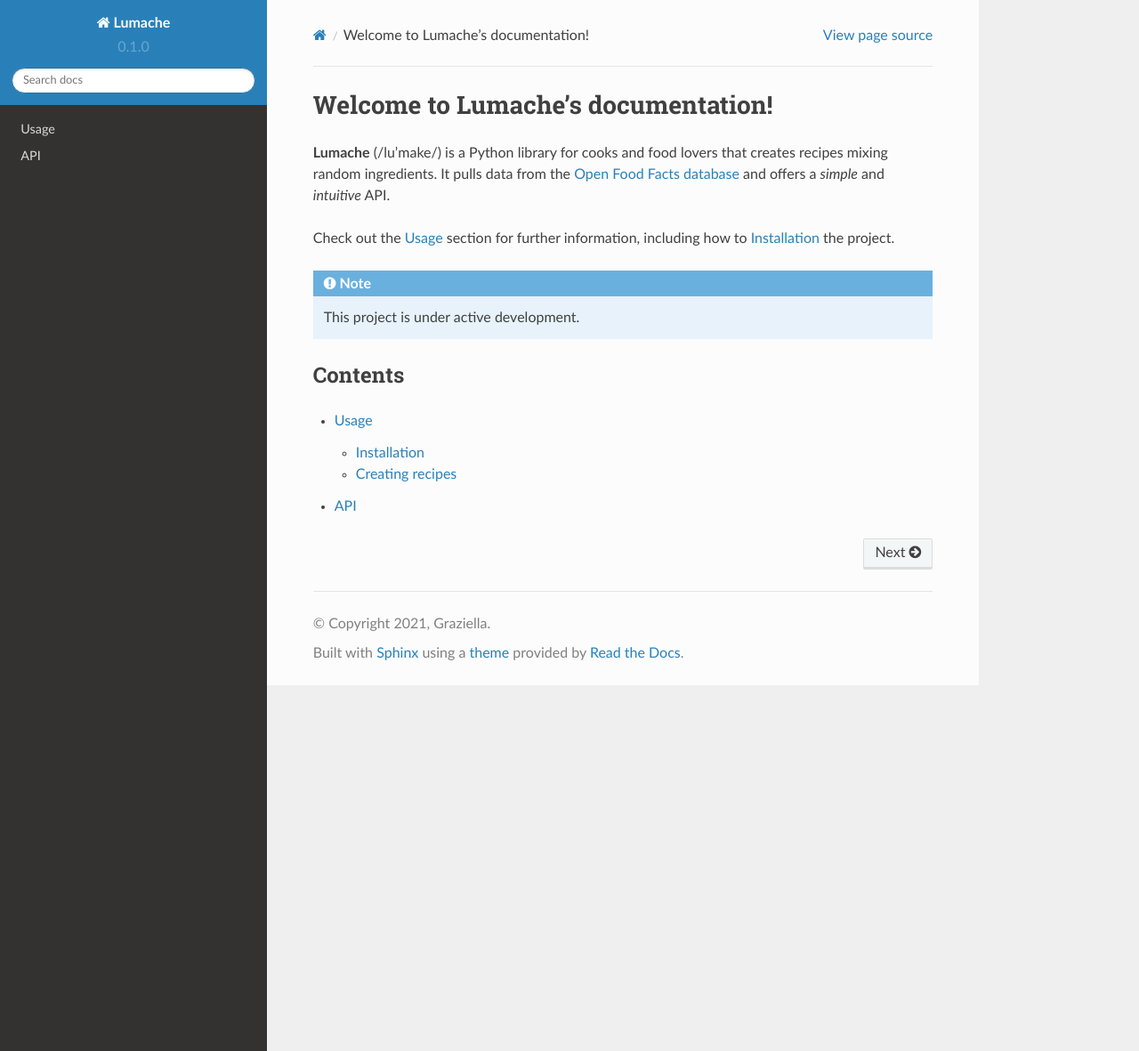
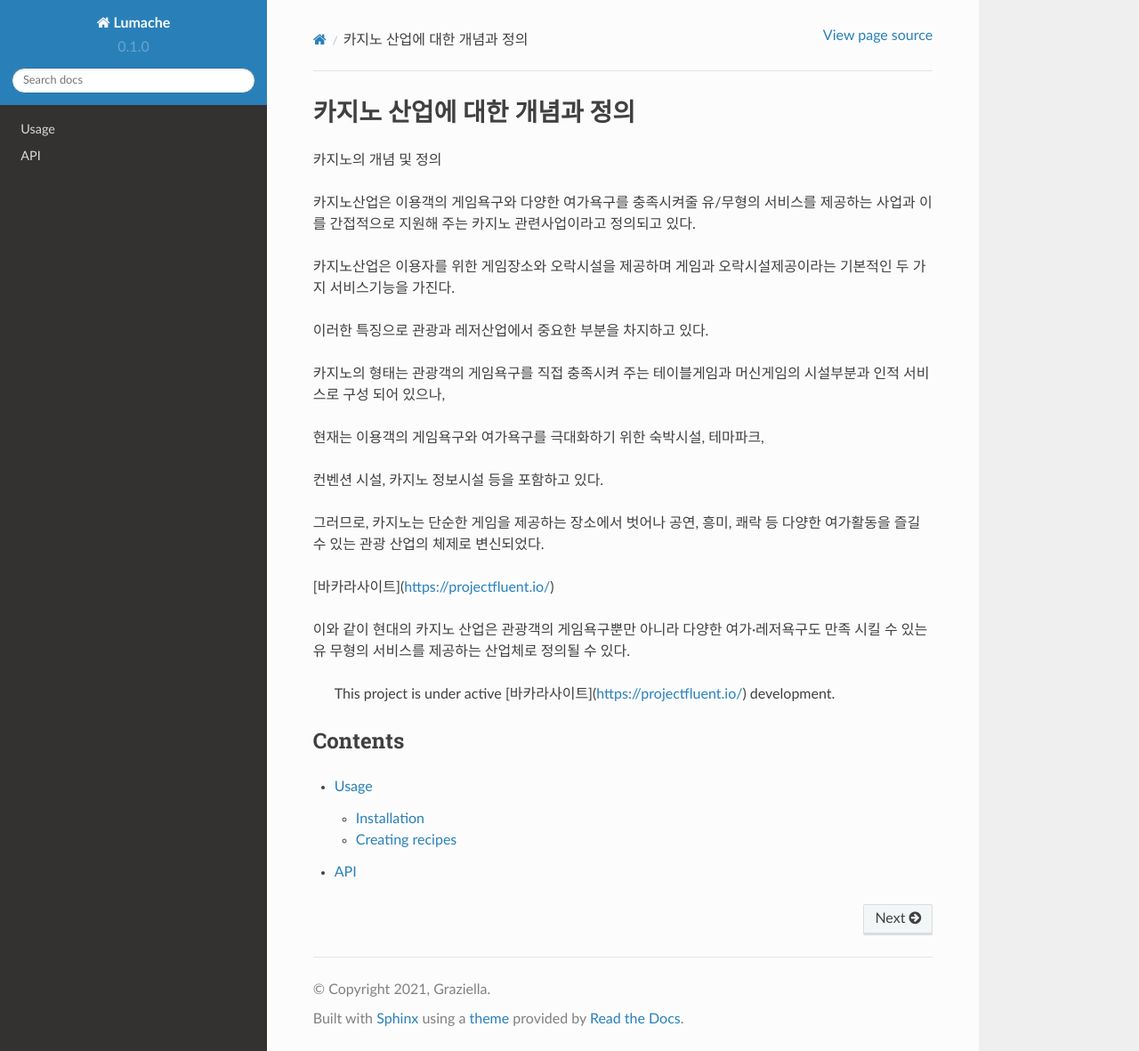
Before and after one commit to intruder810405/casino-lab, a Sphinx documentation site: the page built from docs/source/index.rst, in a window 1280 px wide and 1181 px high. Shown: the whole window at 89% size. Built offline with Sphinx 7.4.7 and the Read the Docs theme 2.0.0, drawn with Linux system fonts in a browser that asks for light colours.

Commit message:
Update index.rst

```diff
--- a/docs/source/index.rst
+++ b/docs/source/index.rst
@@ -1,17 +1,36 @@
-Welcome to Lumache's documentation!
+카지노 산업에 대한 개념과 정의
 ===================================
 
-**Lumache** (/lu'make/) is a Python library for cooks and food lovers
-that creates recipes mixing random ingredients.
-It pulls data from the `Open Food Facts database <https://world.openfoodfacts.org/>`_
-and offers a *simple* and *intuitive* API.
+카지노의 개념 및 정의
 
-Check out the :doc:`usage` section for further information, including
-how to :ref:`installation` the project.
+카지노산업은 이용객의 게임욕구와 다양한 여가욕구를 충족시켜줄
+유/무형의 서비스를 제공하는 사업과 이를 간접적으로 지원해 주는
+카지노 관련사업이라고 정의되고 있다.
 
-.. note::
+카지노산업은 이용자를 위한 게임장소와 오락시설을 제공하며 게임과
+오락시설제공이라는 기본적인 두 가지 서비스기능을 가진다.
 
-   This project is under active development.
+이러한 특징으로 관광과 레저산업에서 중요한 부분을 차지하고 있다.
+
+카지노의 형태는 관광객의 게임욕구를 직접 충족시켜 주는 테이블게임과
+머신게임의 시설부분과 인적 서비스로 구성 되어 있으나,
+
+현재는 이용객의 게임욕구와 여가욕구를 극대화하기 위한 숙박시설, 테마파크,
+
+
+컨벤션 시설, 카지노 정보시설 등을 포함하고 있다.
+
+그러므로, 카지노는 단순한 게임을 제공하는 장소에서 벗어나 공연, 흥미, 쾌락 등
+다양한 여가활동을 즐길 수 있는 관광 산업의 체제로 변신되었다.
+
+[바카라사이트](https://projectfluent.io/)
+
+이와 같이 현대의 카지노 산업은 관광객의 게임욕구뿐만 아니라
+다양한 여가·레저욕구도 만족 시킬 수 있는 유 무형의 서비스를 제공하는 산업체로
+정의될 수 있다.
+
+
+   This project is under active [바카라사이트](https://projectfluent.io/) development.
 
 Contents
 --------
```
